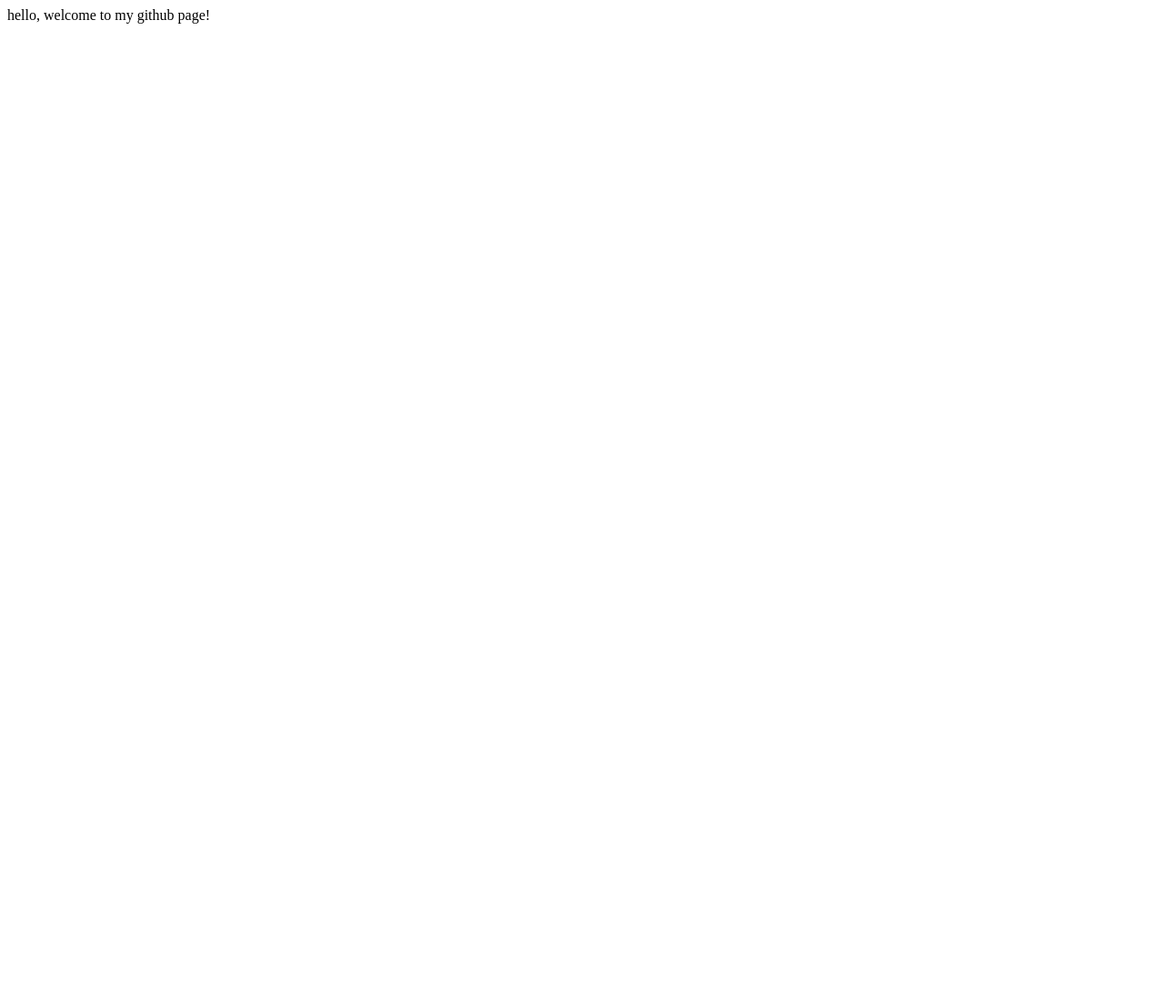
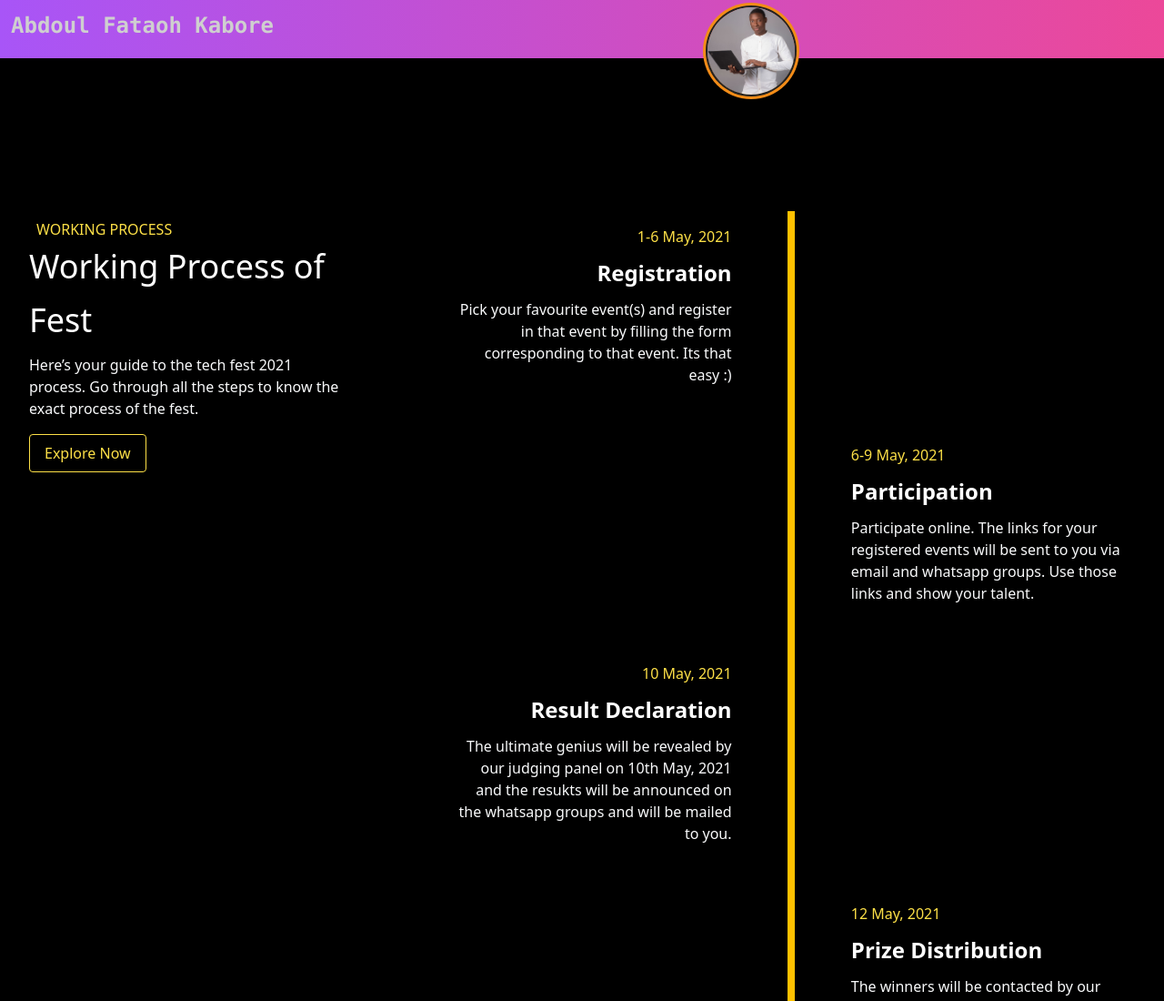
Before and after one commit to abdoulfataoh/abdoulfataoh.github.io, a plain HTML site: page index.html in a window 1280 px wide. Shown: the top 1100 px of the page at 91% size. Before the commit the page ends 800 px from the top, so only its background shows below. Drawn offline with nearby package versions, Linux system fonts and the light colour scheme.

Commit message:
add template

```diff
--- a/index.html
+++ b/index.html
@@ -1,4 +1,106 @@
-<!Doctype html>
-  <html>
-    hello, welcome to my github page!<br>
-  </html>
+<!doctype html>
+<html data-theme="halloween">
+<head>
+  <meta charset="UTF-8">
+  <meta name="viewport" content="width=device-width, initial-scale=1.0">
+  <link href="https://cdn.jsdelivr.net/npm/daisyui@3.8.1/dist/full.css" rel="stylesheet" type="text/css" />
+  <script src="https://cdn.tailwindcss.com"></script>
+</head>
+<body>
+  <section id="header">
+    <div class="h-16 bg-gradient-to-r from-purple-500 to-pink-500">
+      <div class="grid grid-cols-5 gap-4">
+        <div class="col-span-3">
+          <h1 class="sm:p-3 p-1 text-2xl font-bold font-mono">Abdoul Fataoh Kabore</h1>
+        </div>
+
+        <div>
+          <div class="avatar pt-2 pr-2">
+            <div class="w-24 rounded-full ring ring-primary ring-offset-base-100 ring-offset-2">
+              <img src="images/profile.jpg" />
+            </div>
+          </div>
+        </div>
+
+      </div>
+
+    </div>
+  </section>
+
+  <section>
+  <div class="bg-black text-white py-8">
+  <div class="container mx-auto flex flex-col items-start md:flex-row my-12 md:my-24">
+    <div class="flex flex-col w-full sticky md:top-36 lg:w-1/3 mt-2 md:mt-12 px-8">
+      <p class="ml-2 text-yellow-300 uppercase tracking-loose">Working Process</p>
+      <p class="text-3xl md:text-4xl leading-normal md:leading-relaxed mb-2">Working Process of Fest</p>
+      <p class="text-sm md:text-base text-gray-50 mb-4">
+        Here’s your guide to the tech fest 2021 process. Go through all the steps to know the exact process of the
+        fest.
+      </p>
+      <a href="#"
+      class="bg-transparent mr-auto hover:bg-yellow-300 text-yellow-300 hover:text-white rounded shadow hover:shadow-lg py-2 px-4 border border-yellow-300 hover:border-transparent">
+      Explore Now</a>
+    </div>
+    <div class="ml-0 md:ml-12 lg:w-2/3 sticky">
+      <div class="container mx-auto w-full h-full">
+        <div class="relative wrap overflow-hidden p-10 h-full">
+          <div class="border-2-2 border-yellow-555 absolute h-full border"
+            style="right: 50%; border: 2px solid #FFC100; border-radius: 1%;"></div>
+          <div class="border-2-2 border-yellow-555 absolute h-full border"
+            style="left: 50%; border: 2px solid #FFC100; border-radius: 1%;"></div>
+          <div class="mb-8 flex justify-between flex-row-reverse items-center w-full left-timeline">
+            <div class="order-1 w-5/12"></div>
+            <div class="order-1 w-5/12 px-1 py-4 text-right">
+              <p class="mb-3 text-base text-yellow-300">1-6 May, 2021</p>
+              <h4 class="mb-3 font-bold text-lg md:text-2xl">Registration</h4>
+              <p class="text-sm md:text-base leading-snug text-gray-50 text-opacity-100">
+                Pick your favourite event(s) and register in that event by filling the form corresponding to that
+                event. Its that easy :)
+              </p>
+            </div>
+          </div>
+          <div class="mb-8 flex justify-between items-center w-full right-timeline">
+            <div class="order-1 w-5/12"></div>
+            <div class="order-1  w-5/12 px-1 py-4 text-left">
+              <p class="mb-3 text-base text-yellow-300">6-9 May, 2021</p>
+              <h4 class="mb-3 font-bold text-lg md:text-2xl">Participation</h4>
+              <p class="text-sm md:text-base leading-snug text-gray-50 text-opacity-100">
+                Participate online. The links for your registered events will be sent to you via email and whatsapp
+                groups. Use those links and show your talent.
+              </p>
+            </div>
+          </div>
+          <div class="mb-8 flex justify-between flex-row-reverse items-center w-full left-timeline">
+            <div class="order-1 w-5/12"></div>
+            <div class="order-1 w-5/12 px-1 py-4 text-right">
+              <p class="mb-3 text-base text-yellow-300"> 10 May, 2021</p>
+              <h4 class="mb-3 font-bold text-lg md:text-2xl">Result Declaration</h4>
+              <p class="text-sm md:text-base leading-snug text-gray-50 text-opacity-100">
+                The ultimate genius will be revealed by our judging panel on 10th May, 2021 and the resukts will be
+                announced on the whatsapp groups and will be mailed to you.
+              </p>
+            </div>
+          </div>
+
+          <div class="mb-8 flex justify-between items-center w-full right-timeline">
+            <div class="order-1 w-5/12"></div>
+
+            <div class="order-1  w-5/12 px-1 py-4">
+              <p class="mb-3 text-base text-yellow-300">12 May, 2021</p>
+              <h4 class="mb-3 font-bold  text-lg md:text-2xl text-left">Prize Distribution</h4>
+              <p class="text-sm md:text-base leading-snug text-gray-50 text-opacity-100">
+                The winners will be contacted by our team for their addresses and the winning goodies will be sent at
+                their addresses.
+              </p>
+            </div>
+          </div>
+        </div>
+        <img class="mx-auto -mt-36 md:-mt-36" src="https://user-images.githubusercontent.com/54521023/116968861-ef21a000-acd2-11eb-95ac-a34b5b490265.png" />
+      </div>
+    </div>
+  </div>
+</div>
+  </section>
+
+</body>
+</html>
```
